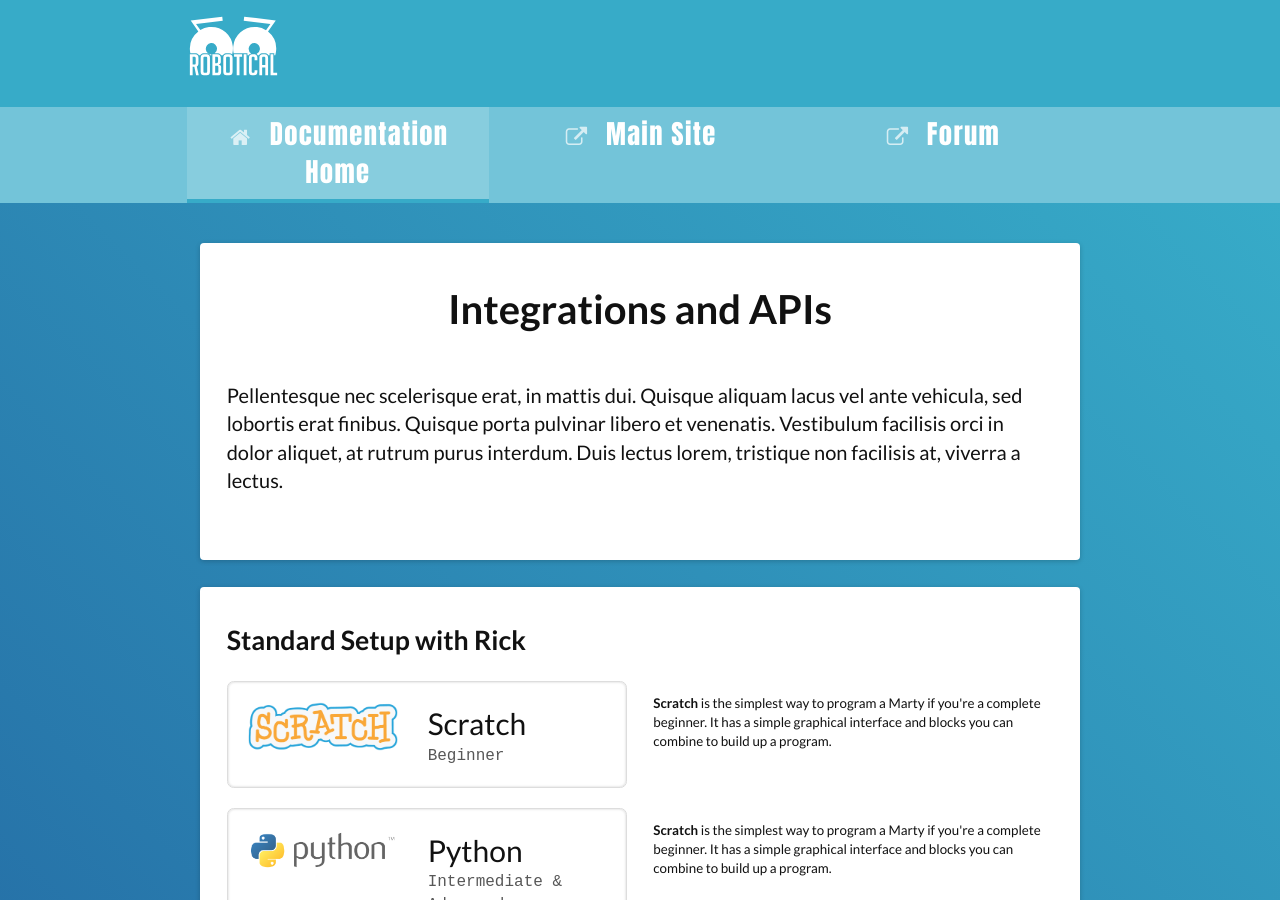
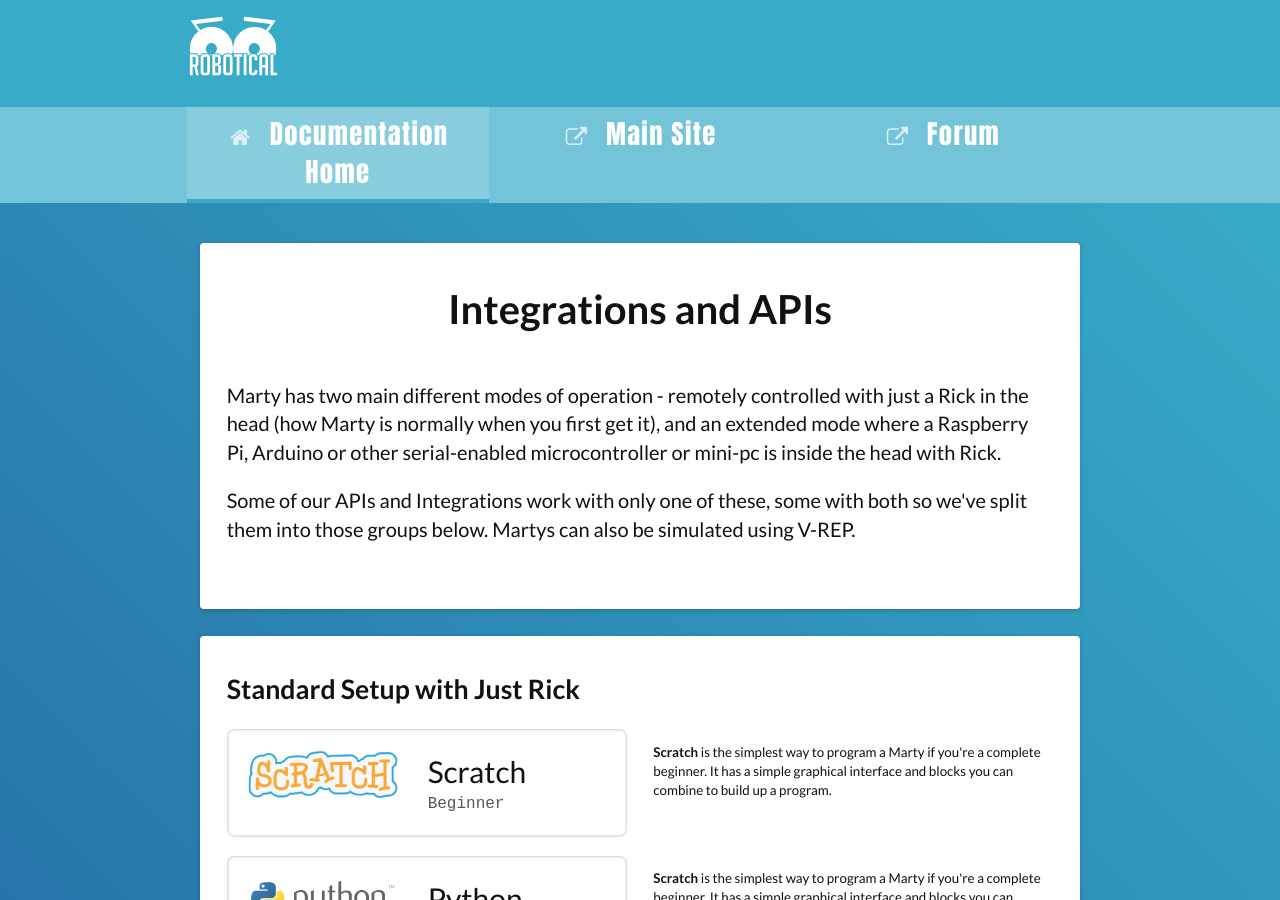
Before and after one commit to robotical/docs.robotical.io, a Jekyll site: the page built from index.html, in a window 1280 px wide and 900 px high. Built offline with Jekyll 4.4.1, drawn with Linux system fonts in a browser that asks for light colours; nearby versions of some CDN libraries; some web fonts are replaced; some of the changed text lies outside the part shown.

Commit message:
Replace Index Lipsum with initial text, add Parts Guide and Instructions

```diff
--- a/index.html
+++ b/index.html
@@ -13,7 +13,13 @@
       </h1>
       <br>
       <p class="bigger">
-        Pellentesque nec scelerisque erat, in mattis dui. Quisque aliquam lacus vel ante vehicula, sed lobortis erat finibus. Quisque porta pulvinar libero et venenatis. Vestibulum facilisis orci in dolor aliquet, at rutrum purus interdum. Duis lectus lorem, tristique non facilisis at, viverra a lectus.
+        Marty has two main different modes of operation - remotely controlled with just a Rick in
+        the head (how Marty is normally when you first get it), and an extended mode where a Raspberry Pi,
+        Arduino or other serial-enabled microcontroller or mini-pc is inside the head with Rick.
+      </p>
+      <p class="bigger">
+        Some of our APIs and Integrations work with only one of these, some with both so we've
+        split them into those groups below. Martys can also be simulated using V-REP.
       </p>
       <br>
     </div>
@@ -21,7 +27,7 @@
 
     <div class="card padder">
       <h3>
-        Standard Setup with Rick
+        Standard Setup with Just Rick
       </h3>
       <br>
 
@@ -284,7 +290,9 @@
       </h2>
       <br>
       <p class="bigger">
-        Pellentesque nec scelerisque erat, in mattis dui. Quisque aliquam lacus vel ante vehicula, sed lobortis erat finibus. Quisque porta pulvinar libero et venenatis. Vestibulum facilisis orci in dolor aliquet, at rutrum purus interdum. Duis lectus lorem, tristique non facilisis at, viverra a lectus.
+        This set of articles cover the more nitty-gritty technical details of Rick, Marty's control
+        board and the associated electronics they come with. Also covered are complete connection
+        details for interfacing with Rick's GPIOs and interface connectors.
       </p>
       <br>
 
```
Also changed, not shown: hardware/connections.md (+11 -0 lines), 2 other files.
